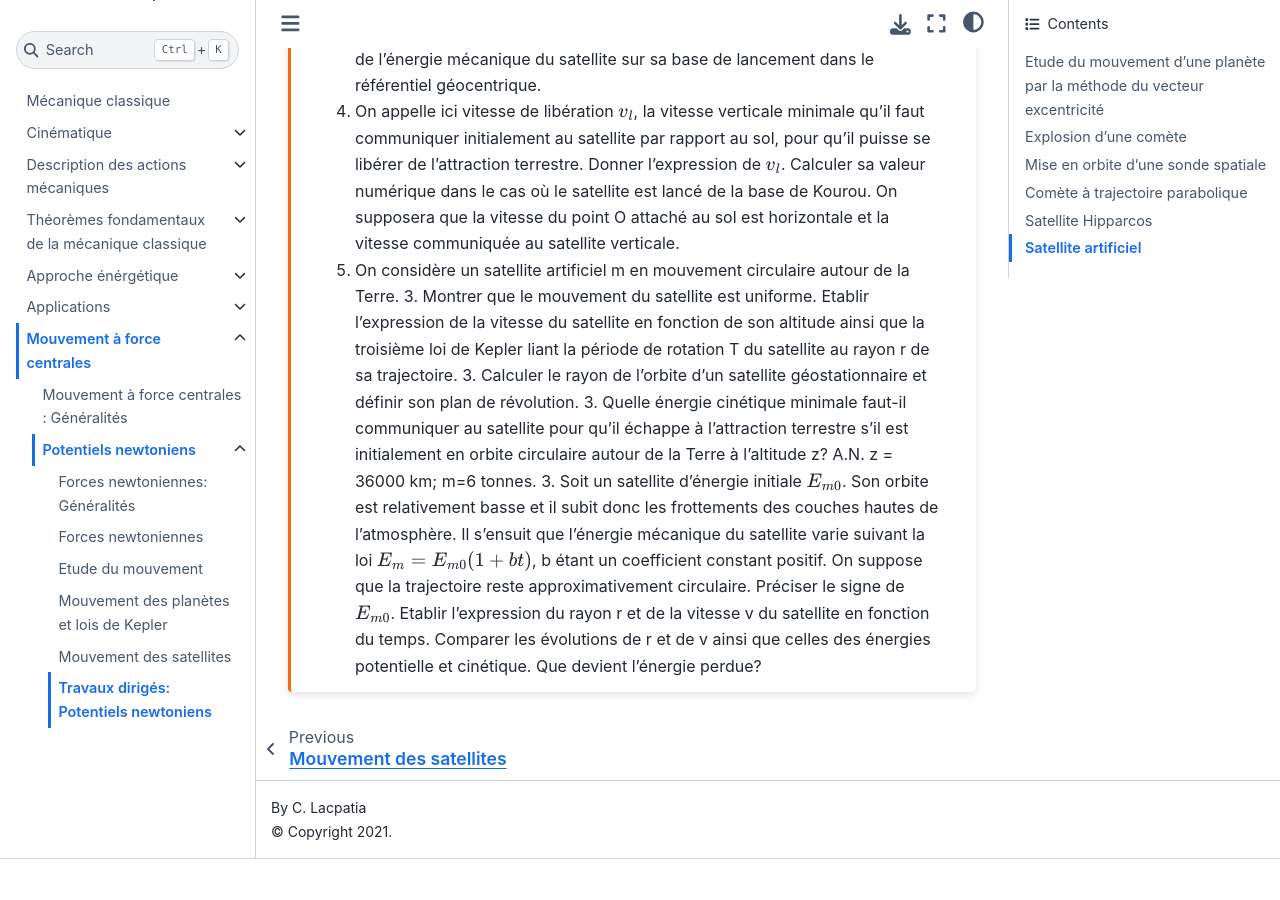
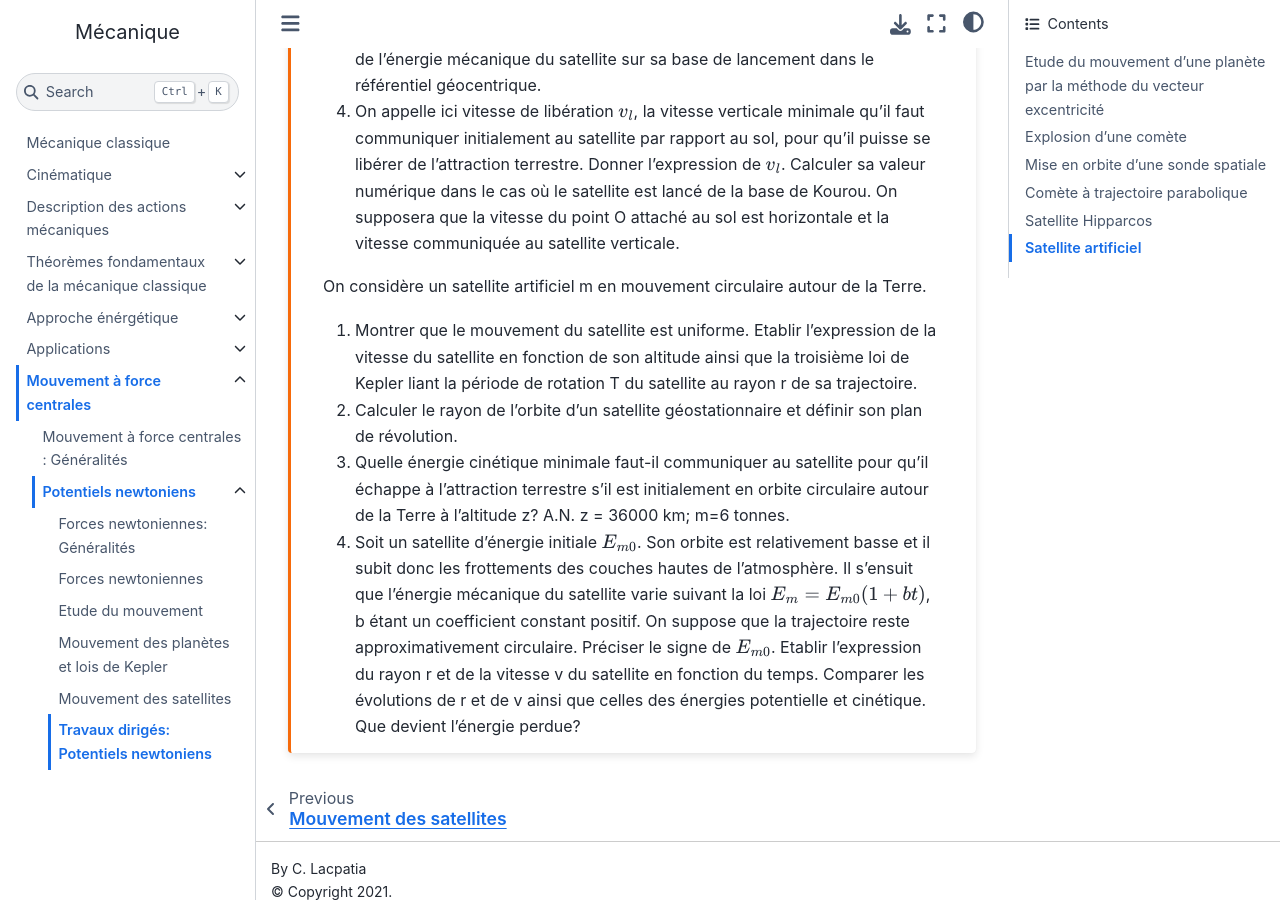
Before and after one commit to pcsi3physiquestan/mecanique_sources, a Jupyter Book: the page built from notebook/centrales_newt_td.md, in a window 1280 px wide and 900 px high, scrolled down 5016 px. Built offline with Jupyter Book 1.0.4 settings and Sphinx 7.4.7 and the Sphinx Book theme 1.1.4, drawn with Linux system fonts in a browser that asks for light colours; pages that are not in the unit, such as notebooks, are missing from menus; before the commit the page ends 5875 px from its top, so only the background shows below that.

Commit message:
Mise à jour des sources

`````diff
--- a/notebook/centrales_newt_td.md
+++ b/notebook/centrales_newt_td.md
@@ -133,10 +133,11 @@
 
 3. Etablir l'expression de l'énergie potentielle de gravitation du système Terre-satellite en fonction de l'altitude z du satellite par rapport au sol. On prend pour référence une énergie potentielle nulle à l'infini. En déduire l'expression de l'énergie mécanique du satellite sur sa base de lancement dans le référentiel géocentrique.
 3. On appelle ici vitesse de libération $v_l$, la vitesse verticale minimale qu'il faut communiquer initialement au satellite par rapport au sol, pour qu'il puisse se libérer de l'attraction terrestre. Donner l'expression de $v_l$. Calculer sa valeur numérique dans le cas où le satellite est lancé de la base de Kourou. On supposera que la vitesse du point O attaché au sol est horizontale et la vitesse communiquée au satellite verticale.
-3. On considère un satellite artificiel m en mouvement circulaire autour de la Terre.
-    3. Montrer que le mouvement du satellite est uniforme. Etablir l'expression de la vitesse du satellite en fonction de son altitude ainsi que la troisième loi de Kepler liant la période de rotation T du satellite au rayon r de sa trajectoire.
-    3. Calculer le rayon de l'orbite d'un satellite géostationnaire et définir son plan de révolution.
-    3. Quelle énergie cinétique minimale faut-il communiquer au satellite pour qu'il échappe à l'attraction terrestre s'il est initialement en orbite circulaire autour de la Terre à l'altitude z?  A.N. z = 36000 km; m=6 tonnes.
-    3. Soit un satellite d'énergie initiale $E_{m0}$. Son orbite est relativement basse et il subit donc les frottements des couches hautes de l'atmosphère. Il s'ensuit que l'énergie mécanique du satellite varie suivant la loi $E_m = E_{m0} (1+ bt)$, b étant un coefficient constant positif. On suppose que la trajectoire reste approximativement circulaire. Préciser le signe de $E_{m0}$. Etablir l'expression du rayon r et de la vitesse v du satellite en fonction du temps. Comparer les évolutions de r et de v ainsi que celles des énergies potentielle et cinétique. Que devient l'énergie perdue?
+
+On considère un satellite artificiel m en mouvement circulaire autour de la Terre.
+1. Montrer que le mouvement du satellite est uniforme. Etablir l'expression de la vitesse du satellite en fonction de son altitude ainsi que la troisième loi de Kepler liant la période de rotation T du satellite au rayon r de sa trajectoire.
+2. Calculer le rayon de l'orbite d'un satellite géostationnaire et définir son plan de révolution.
+3. Quelle énergie cinétique minimale faut-il communiquer au satellite pour qu'il échappe à l'attraction terrestre s'il est initialement en orbite circulaire autour de la Terre à l'altitude z?  A.N. z = 36000 km; m=6 tonnes.
+4. Soit un satellite d'énergie initiale $E_{m0}$. Son orbite est relativement basse et il subit donc les frottements des couches hautes de l'atmosphère. Il s'ensuit que l'énergie mécanique du satellite varie suivant la loi $E_m = E_{m0} (1+ bt)$, b étant un coefficient constant positif. On suppose que la trajectoire reste approximativement circulaire. Préciser le signe de $E_{m0}$. Etablir l'expression du rayon r et de la vitesse v du satellite en fonction du temps. Comparer les évolutions de r et de v ainsi que celles des énergies potentielle et cinétique. Que devient l'énergie perdue?
 
 ````
`````
Also changed, not shown: notebook/centrales_gene.md (+1 -1 lines), notebook/oscillateurs_td.md (+6 -2 lines).
